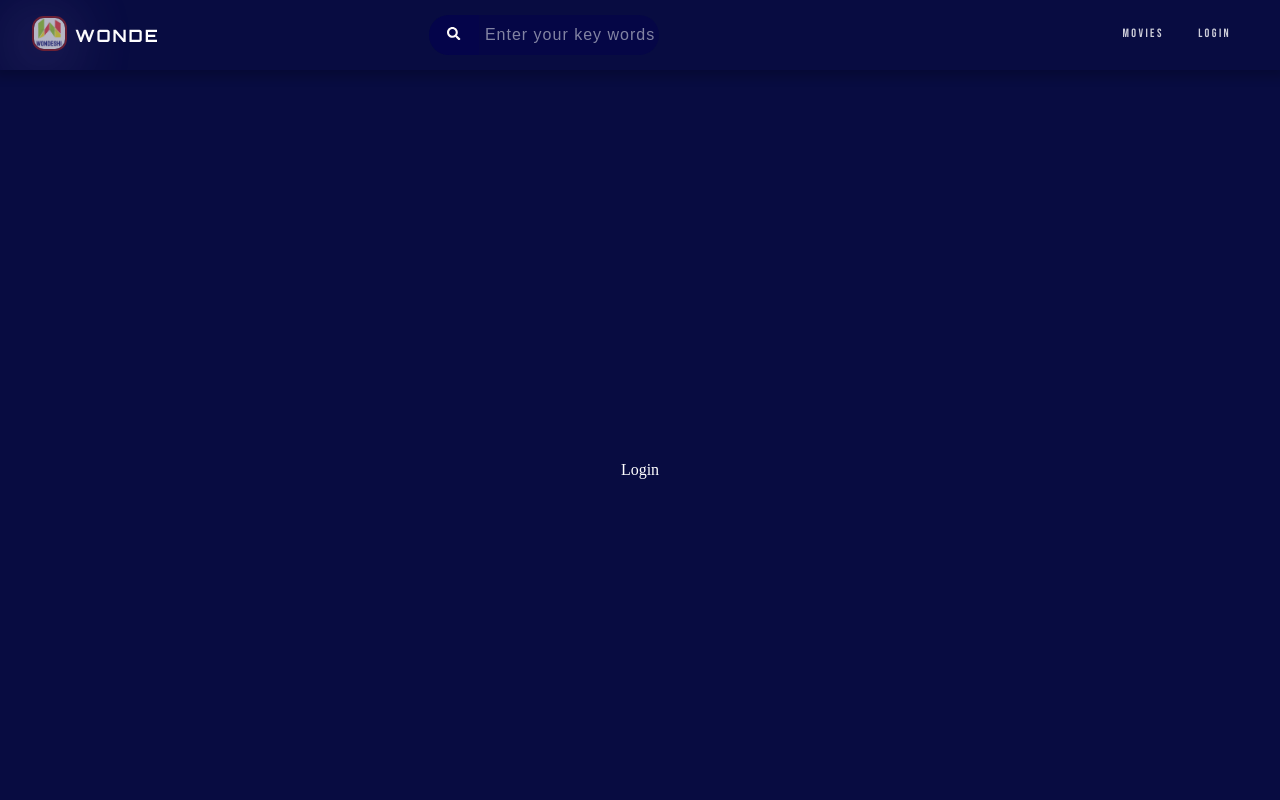
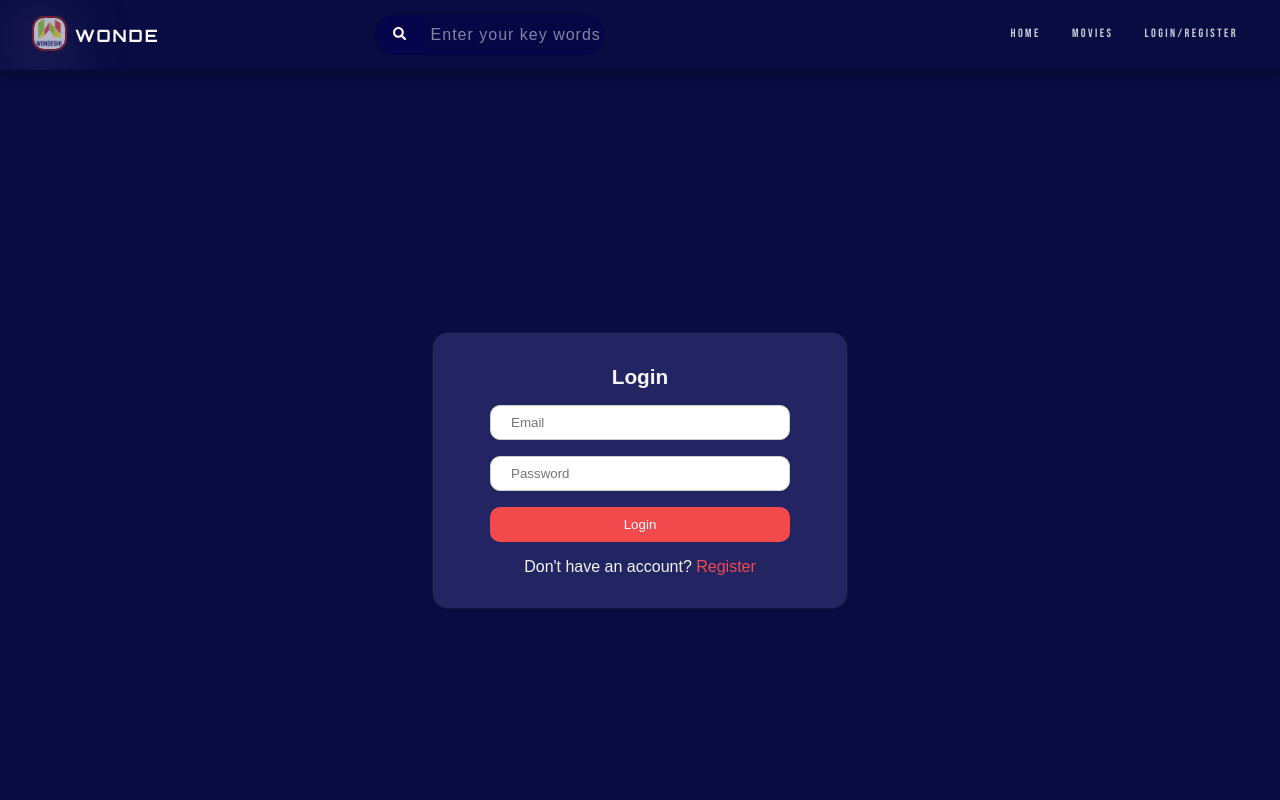
Before and after one commit to TsigeWonwosen/movie-app, a React (Create React App) app: page /login in a window 1280 px wide. Shown: the top 800 px of the page. Built offline with nearby package versions, Linux system fonts and the light colour scheme; no server answers; a web font is replaced by a local one.

Commit message:
Login and Registration form added.

```diff
--- a/src/App.js
+++ b/src/App.js
@@ -1,5 +1,5 @@
 import { BrowserRouter as Router, Route, Switch } from 'react-router-dom';
-import { Nav, Error, Home, Login, Footer } from './components';
+import { Nav, Error, Home,Movies ,Login, Footer } from './components';
 import { MovieProvider } from './context/ContextProvider';
 function App() {
   return (
@@ -10,6 +10,8 @@ function App() {
             <Nav />
             <Switch>
               <Route exact path="/" component={Home} />
+              <Route exact path="/movies" component={Movies} />
+
               <Route exact path="/login" component={Login} />
               <Route path="*" component={Error} />
             </Switch>
--- a/src/components/home/Home.js
+++ b/src/components/home/Home.js
@@ -1,10 +1,19 @@
-import { Movies } from '../../components';
+import { Movies, Banner } from '../../components';
+import styled from 'styled-components';
+
 function Home() {
   return (
-    <>
+    <Wrapper>
+      <Banner />
       <Movies />
-    </>
+    </Wrapper>
   );
 }
 
 export default Home;
+
+export const Wrapper = styled.section`
+  margin: 0;
+  padding: 0;
+  width: 100%;
+`;
--- a/src/components/index.js
+++ b/src/components/index.js
@@ -4,4 +4,5 @@ export { default as Error } from './error/Error';
 export { default as Login } from './login/Login';
 export { default as Home } from './home/Home';
 export { default as Movies } from './movie/Movies';
+export { default as Banner } from './movie/Banner';
 export { default as Search } from './movie/Search';
--- a/src/components/login/Login.js
+++ b/src/components/login/Login.js
@@ -1,8 +1,36 @@
-import React from 'react';
+import React, { useState } from 'react';
 import styled from 'styled-components';
 
 function Login() {
-  return <Wrapper>Login</Wrapper>;
+  const [hasAccount, setHasAccount] = useState(true);
+  return (
+    <Wrapper>
+      <FormWrapper>
+        <Title>{hasAccount ? 'Login' : 'Register'}</Title>
+        <Form>
+          {!hasAccount && (
+            <Input type="text" name="username" placeholder="User Name" />
+          )}
+          <Input type="text" name="email" placeholder="Email" />
+          <Input type="password" name="password" placeholder="Password" />
+          {!hasAccount && (
+            <Input
+              type="password"
+              name="confirm"
+              placeholder="Password Confirmation"
+            />
+          )}
+          <Button type="submit">{hasAccount ? 'Login' : 'Register'}</Button>
+        </Form>
+        <Title2>
+          Don't have an account?{' '}
+          <Info onClick={() => setHasAccount(!hasAccount)}>
+            {hasAccount ? 'Register' : 'Login'}
+          </Info>
+        </Title2>
+      </FormWrapper>
+    </Wrapper>
+  );
 }
 
 export default Login;
@@ -10,7 +38,70 @@ export default Login;
 export const Wrapper = styled.section`
   min-height: 100vh;
   display: flex;
+  flex-direction: column;
   justify-content: center;
   align-items: center;
   color: white;
 `;
+export const FormWrapper = styled.section`
+  padding: 2rem;
+  border: 1px solid rgba(0, 0, 0, 0.4);
+  background-color: #222561;
+  border-radius: 1rem;
+`;
+export const Form = styled.form`
+  width: 350px;
+  display: flex;
+  flex-direction: column;
+  align-items: center;
+`;
+
+export const Input = styled.input`
+  width: 300px;
+  height: 35px;
+  padding: 4px 20px;
+  border-radius: 10px;
+  margin-bottom: 1rem;
+  border: 1px solid #ccc;
+  background-color: #fff;
+`;
+
+export const Button = styled.button`
+  width: 300px;
+  height: 35px;
+  background-color: #f2494d;
+  color: #fff;
+  border: none;
+  outline: none;
+  padding: 5px 4px;
+  border-radius: 10px;
+`;
+
+// Text
+
+export const Title = styled.h1`
+  font-family: 'Raleway', sans-serif;
+  font-weight: 600;
+  color: #f4f4f4;
+  font-size: 1.3rem;
+  margin-bottom: 1rem;
+`;
+
+export const Title2 = styled.h2`
+  font-family: 'Raleway', sans-serif;
+  font-weight: 300;
+  color: #f4f4f4;
+  font-size: 1rem;
+  margin-top: 1rem;
+`;
+
+export const Text = styled.p`
+  font-family: 'Raleway', sans-serif;
+  color: ${(props) => props.color || '#4d4d4d'};
+`;
+
+export const Info = styled.span`
+  font-family: 'Raleway', sans-serif;
+  color: #f2494d;
+  cursor: pointer;
+`;
--- a/src/components/movie/Movies.js
+++ b/src/components/movie/Movies.js
@@ -36,8 +36,6 @@ const Movies = () => {
       {error && (() => <h1>Error Fetching Movies ...</h1>)}
       {loading && (() => <h1>Loading ...</h1>)}
 
-      <Banner />
-
       {trailerUrl && (
         <div className="preview-video">
           <button className="preview-close" onClick={() => setTrailerUrl('')}>
--- a/src/components/nav/NavBarMenusItems.js
+++ b/src/components/nav/NavBarMenusItems.js
@@ -1,12 +1,16 @@
 const MenuItems = [
   {
     path: '/',
+    name: 'Home',
+  },
+  {
+    path: '/movies',
     name: 'Movies',
   },
 
   {
     path: '/login',
-    name: 'Login',
+    name: 'Login/Register',
   },
 ];
 
--- a/src/index.css
+++ b/src/index.css
@@ -30,7 +30,7 @@ img {
 }
 
 body::-webkit-scrollbar {
-  width: 5px;
+  width: 8px;
 }
 
 /* Track */
@@ -41,6 +41,7 @@ body::-webkit-scrollbar-track {
 /* Handle */
 body::-webkit-scrollbar-thumb {
   background: rgb(99, 107, 146);
+  border-radius: 14px;
 }
 
 /* Handle on hover */
--- a/src/style/banner.css
+++ b/src/style/banner.css
@@ -1,5 +1,6 @@
 .movie_banner {
   margin: 0;
+  margin-top: -70px;
   padding: 0;
   box-sizing: border-box;
   color: #f8f9fa;
@@ -8,6 +9,7 @@
   width: 100%;
   position: relative;
   z-index: 9;
+  overflow: hidden;
 }
 
 .banner_contents {
--- a/src/style/movies.css
+++ b/src/style/movies.css
@@ -7,7 +7,7 @@
   min-height: 100vh;
   background-color: #0a0a3d;
   color: #f1f1f1;
-  margin-top: -90px;
+  /* margin-top: -90px; */
   overflow: hidden;
   z-index: -1;
   padding-bottom: 1rem;
--- a/src/style/navBar.css
+++ b/src/style/navBar.css
@@ -3,14 +3,14 @@
   overflow: hidden;
   top: 0;
   right: 0;
+  left: 0;
   height: 70px;
   width: 100%;
   display: flex;
   justify-content: center;
   align-items: center;
-  z-index: 30;
+  z-index: 100;
   background-color: transparent;
-  border-bottom: rgba(0, 0, 0, 0.1);
   box-shadow: 0 2px 10px 5px rgba(0, 0, 0, 0.2);
 }
 
@@ -68,12 +68,12 @@ nav .nav-logo {
 nav .nav-lists {
   display: flex;
   flex-direction: row;
-  justify-content: left;
+  justify-content: flex-end;
   align-items: center;
   height: 80%;
   margin: 0;
-  max-width: 200px;
-  width: 150px;
+  max-width: 300px;
+  width: auto;
 }
 
 .nav-lists li {
@@ -84,8 +84,7 @@ nav .nav-lists {
   font-family: 'Bebas Neue', cursive;
   letter-spacing: 0.15rem;
   height: 90%;
-
-  margin-left: 0.9rem;
+  margin-left: 0.7rem;
   list-style: none;
 }
 
@@ -147,7 +146,7 @@ nav .nav-lists {
   flex-direction: column;
   margin-top: 2rem;
   height: 150px;
-  width: 120px;
+  width: 150px;
   background-color: rgba(24, 11, 53, 0.9);
   border-radius: 0 0 5px 5px;
   transition: transform 0.5s ease-in-out;
@@ -185,6 +184,19 @@ nav .nav-lists {
   color: rgb(222, 226, 231);
   border-bottom: 2px solid rgb(248, 241, 241);
 }
+
+@media screen and (max-width: 750px) {
+  .nav-lists li {
+    letter-spacing: 0.1rem;
+    margin-left: 0.4rem;
+  }
+
+  .nav-lists li a {
+    font-size: 10px;
+    padding: 5px;
+  }
+}
+
 @media screen and (max-width: 668px) {
   .nav-burger {
     display: block;
--- a/src/style/paginationStyle.css
+++ b/src/style/paginationStyle.css
@@ -7,6 +7,7 @@
   align-items: center;
   padding: 5px;
   margin: 2rem auto;
+  margin-top: 3rem;
 }
 
 ul.pagination li {
@@ -48,9 +49,9 @@ ul.pagination li a.active {
     max-width: 600px;
     width: 90vw;
     min-width: 200px;
-
     padding: 5px;
     margin: 2rem auto;
+    margin-top: 8rem;
   }
 
   ul.pagination li {
```
